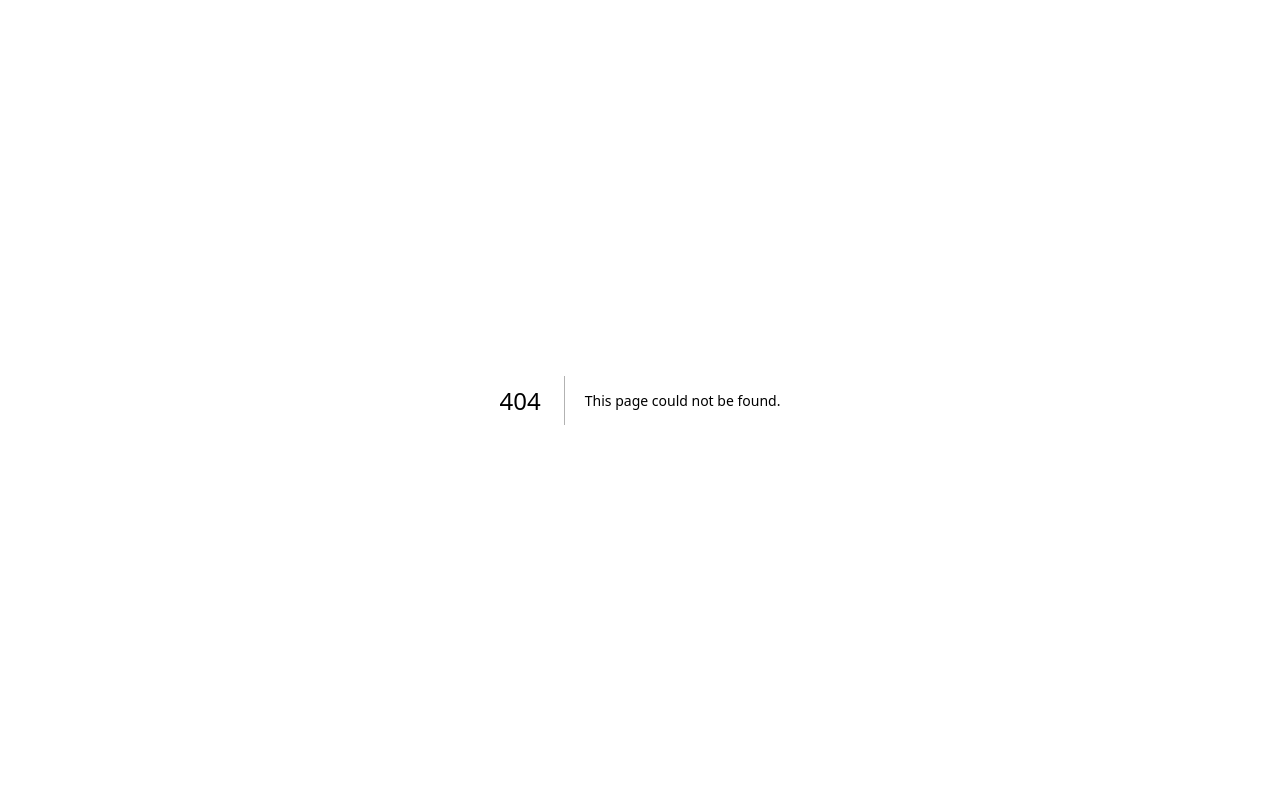
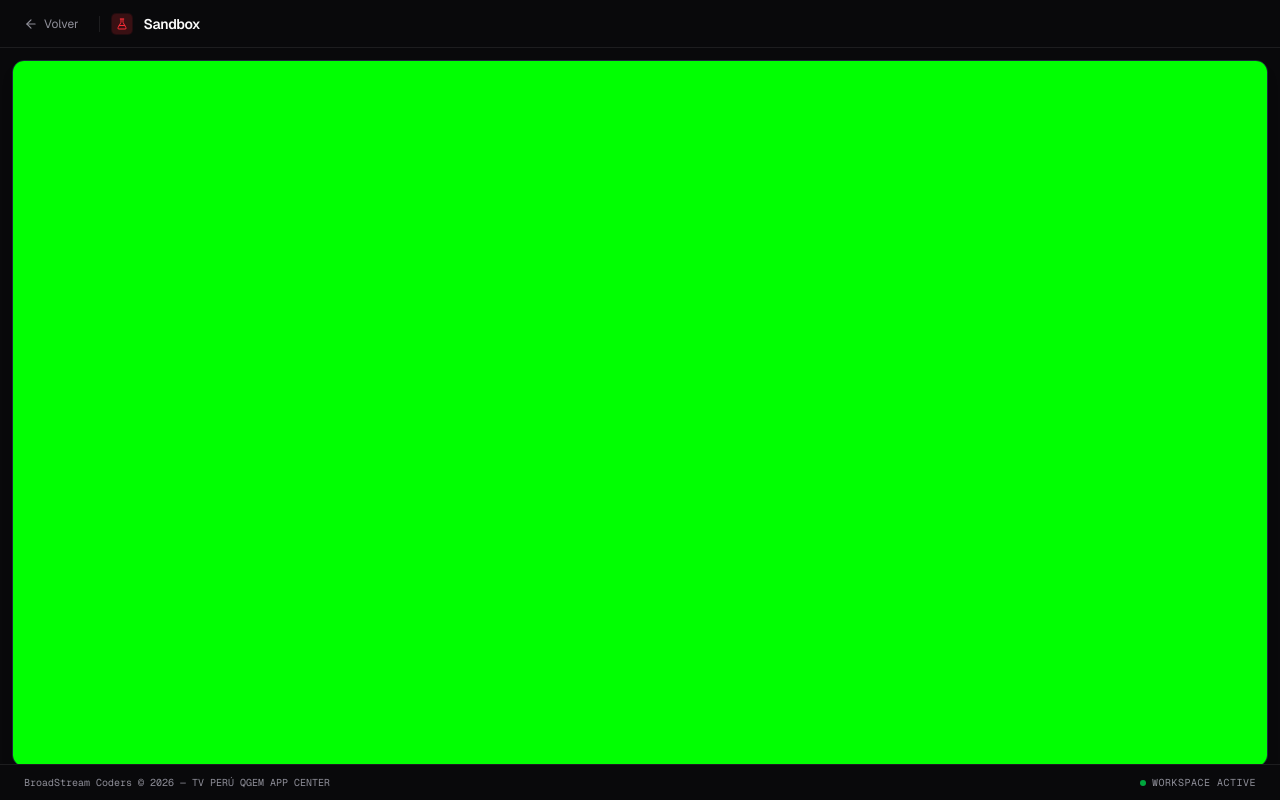
Before and after one commit to BroadStream-Coders/TvPeru-QGEM-Games, a Next.js app: page /workspaces/sandbox in a window 1280 px wide. Before the commit this address had no page. Built offline with nearby package versions, Linux system fonts and the light colour scheme.

Commit message:
feat(workspaces): add Sandbox workspace and GameObject component for enhanced game object management in Deletreo

```diff
--- a/src/app/page.tsx
+++ b/src/app/page.tsx
@@ -1,5 +1,11 @@
 import Link from "next/link";
-import { SpellCheck, ArrowRight, Trophy, Layers } from "lucide-react";
+import {
+  SpellCheck,
+  ArrowRight,
+  Trophy,
+  Layers,
+  FlaskConical,
+} from "lucide-react";
 
 const workspaces = [
   {
@@ -13,6 +19,12 @@ const workspaces = [
     description: "Compositor de escena estilo OBS",
     href: "/workspaces/escena",
     icon: Layers,
+  },
+  {
+    name: "Sandbox",
+    description: "Prototipo del engine de GameObjects",
+    href: "/workspaces/sandbox",
+    icon: FlaskConical,
   },
 ];
 
--- /dev/null
+++ b/src/app/workspaces/deletreo/components/GameObject.tsx
@@ -0,0 +1,40 @@
+import React from "react";
+import {
+  RectTransform,
+  RectTransformValues,
+} from "@/components/shared/engine/RectTransform";
+import { GameObject as GameObjectType } from "../gameObject";
+
+interface GameObjectProps {
+  gameObject: GameObjectType;
+  parent?: RectTransformValues;
+  outline?: boolean;
+  selected?: boolean;
+  children?: React.ReactNode;
+}
+
+export function GameObject({
+  gameObject,
+  parent,
+  outline,
+  selected,
+  children,
+}: GameObjectProps) {
+  return (
+    <RectTransform
+      position={gameObject.transform.position}
+      size={gameObject.transform.size}
+      pivot={gameObject.transform.pivot}
+      parent={parent}
+    >
+      <div className="absolute inset-0">{children}</div>
+      {outline && (
+        <div
+          className={`pointer-events-none absolute inset-0 border-2 border-dashed ${
+            selected ? "border-brand" : "border-white/60"
+          }`}
+        />
+      )}
+    </RectTransform>
+  );
+}
--- a/src/app/workspaces/deletreo/page.tsx
+++ b/src/app/workspaces/deletreo/page.tsx
@@ -15,11 +15,11 @@ import { SOUNDS, playSound } from "@/lib/audio";
 import { Scene, SceneBackground } from "@/components/shared/engine/Scene";
 import { BackgroundConfig } from "@/components/shared/BackgroundConfig";
 import {
-  RectTransform,
   RectTransformValues,
   Vec2,
 } from "@/components/shared/engine/RectTransform";
 import { SpellFrame } from "./components/SpellFrame";
+import { GameObject as GameObjectView } from "./components/GameObject";
 import { StatusCard } from "./components/StatusCard";
 import { LegendCard } from "./components/LegendCard";
 import { TextCard } from "./components/TextCard";
@@ -313,17 +313,12 @@ export default function DeletreoPage() {
                   ? gameObjects.find((p) => p.id === go.parentId)?.transform
                   : undefined;
                 return (
-                  <RectTransform
+                  <GameObjectView
                     key={go.id}
-                    position={go.transform.position}
-                    size={go.transform.size}
-                    pivot={go.transform.pivot}
+                    gameObject={go}
                     parent={parentTransform}
-                    className={
-                      outline
-                        ? `border-2 border-dashed ${isSelected ? "border-brand" : "border-white/60"}`
-                        : undefined
-                    }
+                    outline={outline}
+                    selected={isSelected}
                   >
                     {go.id === FRAME_ID && (
                       <SpellFrame
@@ -349,7 +344,7 @@ export default function DeletreoPage() {
                         ))}
                       </>
                     )}
-                  </RectTransform>
+                  </GameObjectView>
                 );
               })}
             </div>
--- /dev/null
+++ b/src/app/workspaces/sandbox/page.tsx
@@ -0,0 +1,35 @@
+"use client";
+
+import { useEffect, useState } from "react";
+import { FlaskConical } from "lucide-react";
+import { useWorkspaceHeader } from "@/hooks/use-workspace-header";
+import { Scene, SceneBackground } from "@/components/shared/engine/Scene";
+
+export default function SandboxPage() {
+  const setHeader = useWorkspaceHeader((s) => s.setHeader);
+  const resetHeader = useWorkspaceHeader((s) => s.resetHeader);
+
+  const [background] = useState<SceneBackground>({
+    type: "color",
+    value: "#01FF02",
+  });
+
+  useEffect(() => {
+    setHeader({
+      title: "Sandbox",
+      icon: <FlaskConical className="h-3 w-3" />,
+    });
+  }, [setHeader]);
+
+  useEffect(() => {
+    return () => resetHeader();
+  }, [resetHeader]);
+
+  return (
+    <main className="flex-1 p-3 overflow-auto flex flex-col gap-3">
+      <Scene background={background} hideCursorOnFullscreen>
+        <div className="absolute inset-0" />
+      </Scene>
+    </main>
+  );
+}
```
